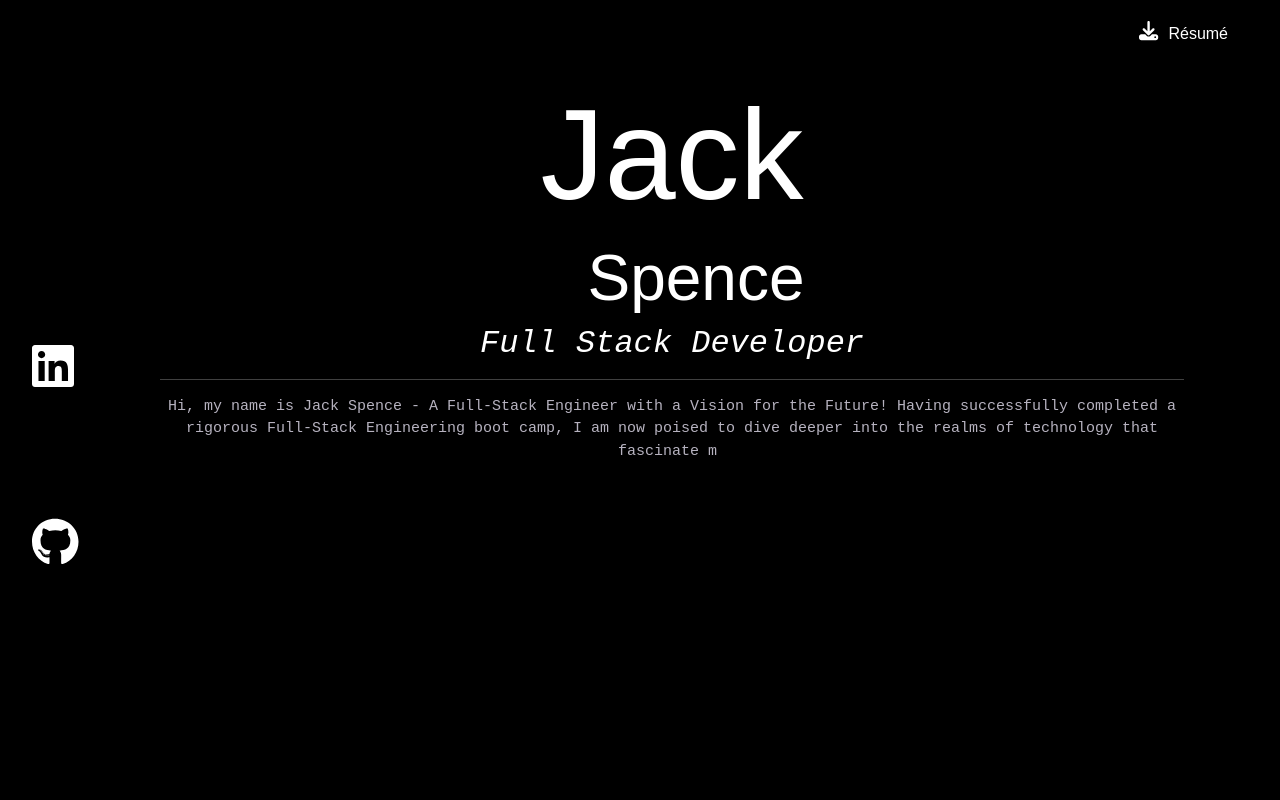
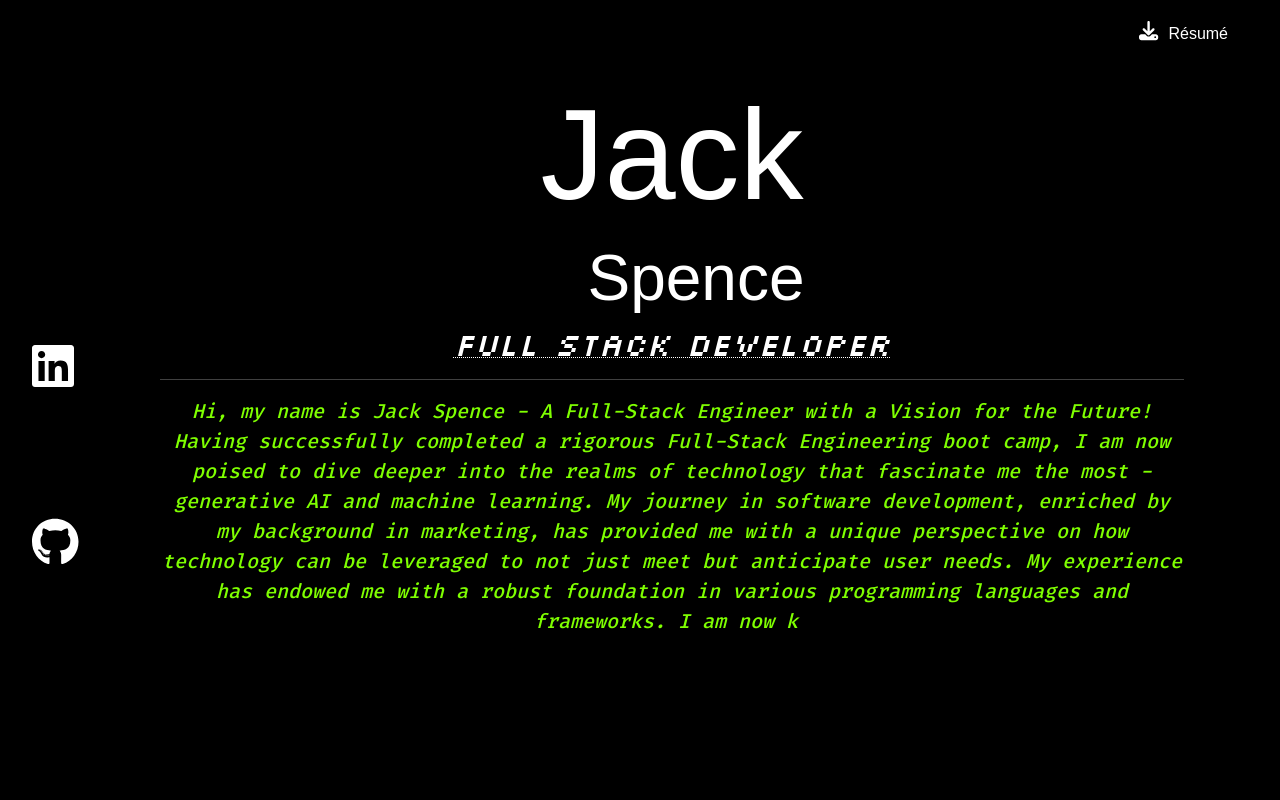
Before and after one commit to Jackspence6/react-portfolio-app, a React (Create React App) app: page / in a window 1280 px wide. Shown: the top 800 px of the page. Built offline with nearby package versions, Linux system fonts and the light colour scheme; a web font is replaced by a local one.

Commit message:
Improved styling for about me on home page.

```diff
--- a/src/components/pages/Home.js
+++ b/src/components/pages/Home.js
@@ -57,11 +57,14 @@
 								"Hi, my name is Jack Spence - A Full-Stack Engineer with a Vision for the Future! Having successfully completed a rigorous Full-Stack Engineering boot camp, I am now poised to dive deeper into the realms of technology that fascinate me the most - generative AI and machine learning. My journey in software development, enriched by my background in marketing, has provided me with a unique perspective on how technology can be leveraged to not just meet but anticipate user needs. My experience has endowed me with a robust foundation in various programming languages and frameworks. I am now keen on focusing my skills towards the cutting-edge fields of generative AI and machine learning. I am particularly interested in exploring how these technologies can be used to create innovative solutions and push the boundaries of what's possible in tech. Looking ahead, my goal is to be at the forefront of the AI revolution, contributing to projects that utilize AI and ML to solve complex problems, enhance user experiences, and open up new possibilities. I aspire to be part of teams and projects that are not just technology-driven but also vision-oriented, creating a future where technology acts as a catalyst for positive change and unprecedented innovation.",
 							]}
 							wrapper="p"
-							speed={75}
+							speed={90}
 							style={{
-								fontSize: "15px",
+								fontSize: "20px",
 								display: "inline-block",
-								fontFamily: "monospace",
+								fontFamily: "Fira Code",
+								color: "chartreuse",
+								fontWeight: 500,
+								fontStyle: "italic",
 							}}
 							repeat={0}
 							deletionSpeed={90}
--- a/src/styles/Home.css
+++ b/src/styles/Home.css
@@ -1,6 +1,8 @@
 /* Imports */
 @import url("https://fonts.googleapis.com/css2?family=Preahvihear&family=Press+Start+2P&display=swap");
 @import url("https://fonts.googleapis.com/css2?family=Libre+Barcode+39+Text&display=swap");
+@import url("https://fonts.googleapis.com/css2?family=Fira+Code:wght@300;400;500;600;700&display=swap");
+@import url("https://fonts.googleapis.com/css2?family=Silkscreen&display=swap");
 
 html {
 	background-color: black;
@@ -66,8 +68,9 @@
 
 #role {
 	font-size: 2rem;
-	font-family: monospace;
+	font-family: Silkscreen;
 	font-style: italic;
+	text-decoration: 1px dotted underline white;
 }
 
 .socialIcon {
```
